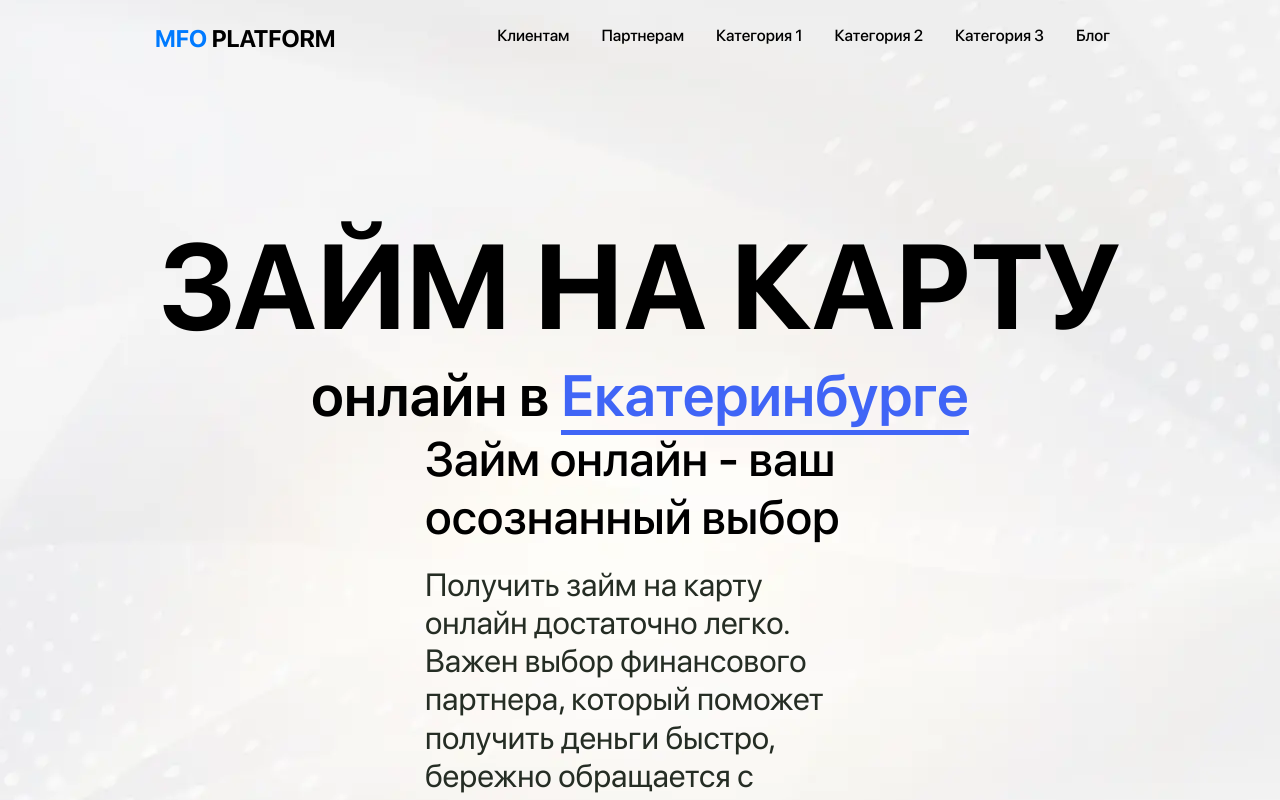
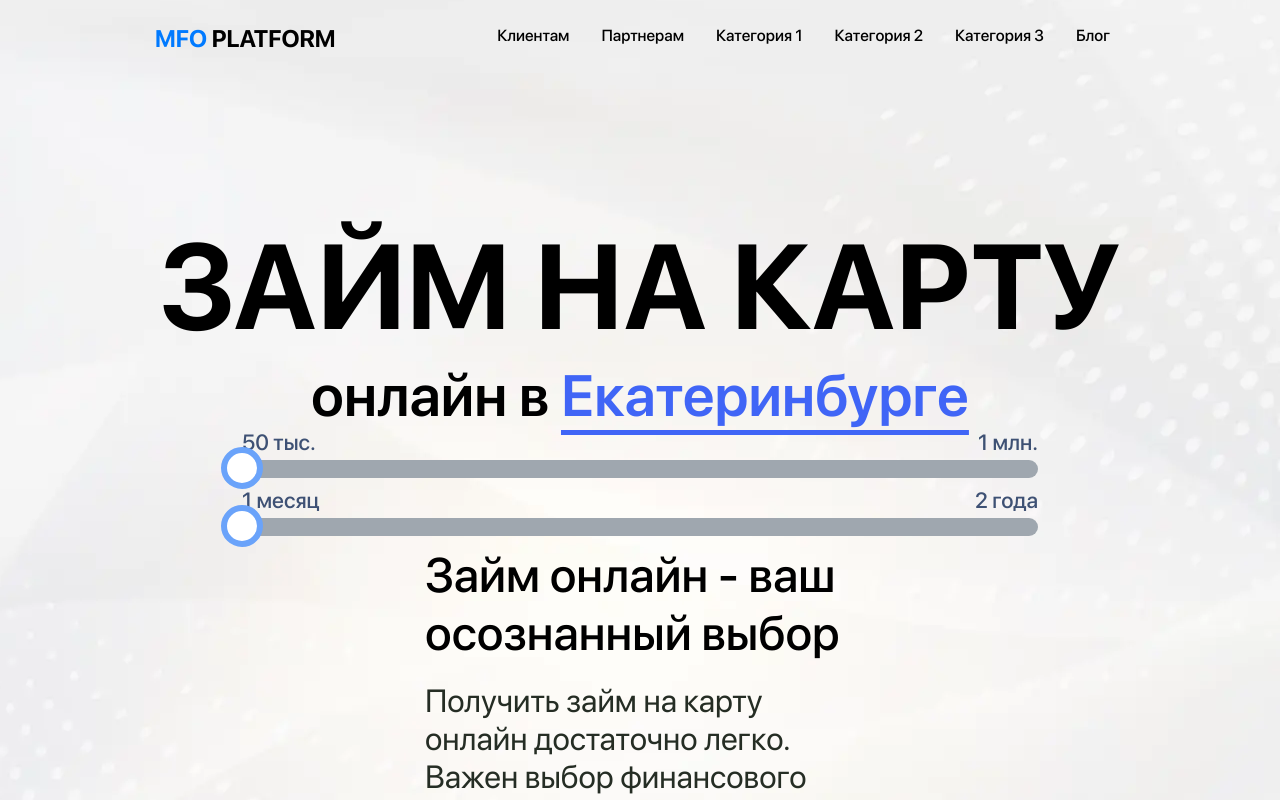
Before and after one commit to wizzzx/lidgen, a Next.js app: page / in a window 1280 px wide. Shown: the top 800 px of the page. Built offline with nearby package versions, Linux system fonts and the light colour scheme.

Commit message:
range slider done

```diff
--- a/package.json
+++ b/package.json
@@ -52,9 +52,6 @@
     "@types/node": "^20",
     "@types/react": "^18",
     "@types/react-dom": "^18",
-    "eslint": "^8",
-    "eslint-config-next": "14.2.15",
-    "eslint-plugin-storybook": "^0.9.0",
     "husky": "^9.1.6",
     "storybook": "^8.3.5",
     "typescript": "^5"
--- /dev/null
+++ b/src/components/shared/SliderBlock/index.module.scss
@@ -0,0 +1,16 @@
+.container {
+
+}
+
+.range_container {
+
+}
+
+.range_legend {
+  display: flex;
+  justify-content: space-between;
+  font-family: var(--font-nunito);
+  color: #3E5174;
+  font-size: 22px;
+  font-weight: 500;
+}
--- /dev/null
+++ b/src/components/shared/SliderBlock/index.tsx
@@ -0,0 +1,52 @@
+"use client";
+
+import React from "react";
+import styles from "./index.module.scss";
+import cn from "classnames";
+import { RangeWithTitleVariant } from "@/components/ui/RangeWithTitleVariant";
+
+interface Props {
+  className?: string;
+  amount: number;
+  term: number;
+}
+
+export const SliderBlock: React.FC<Props> = ({ className, amount, term }) => {
+  return (
+    <>
+      <div className={cn(styles.container, className)}>
+        <div className={styles.range_container}>
+          <div className={styles.range_legend}>
+            <p>50 тыс.</p>
+            <p>1 млн.</p>
+          </div>
+          <RangeWithTitleVariant
+            amount={amount}
+            variant={"amount"}
+            name={"loan_data.amount"}
+            step={10000}
+            max={1000000}
+            min={50000}
+            title={""}
+          />
+        </div>
+        <div className={styles.range_container}>
+          <div className={styles.range_legend}>
+            <p>1 месяц</p>
+            <p>2 года</p>
+          </div>
+          <RangeWithTitleVariant
+            name={"loan_data.term"}
+            max={24}
+            min={1}
+            variant={"term"}
+            title={""}
+            step={1}
+            rangeData={[1, 24]}
+            term={term}
+          />
+        </div>
+      </div>
+    </>
+  );
+};
--- a/src/components/shared/TitleBlock/index.tsx
+++ b/src/components/shared/TitleBlock/index.tsx
@@ -7,6 +7,8 @@ import { Header } from "@/components/ui/Header";
 import { BlockTitle } from "@/components/ui/BlockTitle";
 import { SmartForm } from "@/components/hocs/SmartForm";
 import { RangeSlider } from "@/components/ui/RangeSlider";
+import { useForm, useWatch } from "react-hook-form";
+import { SliderBlock } from "@/components/shared/SliderBlock";
 
 const textData = [
   {
@@ -16,6 +18,20 @@ const textData = [
 ];
 
 export const TitleBlock: React.FC = () => {
+  const form = useForm({
+    reValidateMode: "onSubmit",
+  });
+
+  const amount: number = useWatch({
+    control: form.control,
+    name: "loan_data.amount",
+  });
+
+  const term: number = useWatch({
+    control: form.control,
+    name: "loan_data.term",
+  });
+
   return (
     <Container className={styles.container}>
       <Header />
@@ -30,9 +46,9 @@ export const TitleBlock: React.FC = () => {
             </>
           }
         />
-        {/*<SmartForm submit={} form={}>*/}
-        {/*    /!*<RangeSlider />*!/*/}
-        {/*</SmartForm>*/}
+        <SmartForm submit={() => console.log} form={form}>
+          <SliderBlock amount={amount} term={term} />
+        </SmartForm>
         <div>
           {textData.map((item, index) => (
             <div key={index} className={styles.text_block}>
--- /dev/null
+++ b/src/components/ui/RangeSlider/index.module.scss
@@ -0,0 +1,66 @@
+.container {
+  display: flex;
+  justify-content: center;
+  flex-wrap: wrap;
+}
+
+.track_container {
+  height: 36px;
+  display: flex;
+  width: 796px;
+}
+
+.track_container_disabled {
+  pointer-events: none;
+}
+
+.track_line_invisible {
+  height: 0;
+  width: 100%;
+  position: relative;
+  align-self: center;
+}
+
+.track_line_filled {
+  height: 18px;
+  background: linear-gradient(90deg, #0066FF 0%, #70A9FF 100%);
+  border-radius: 53px;
+  position: absolute;
+  left: 0;
+  top: -11px;
+  z-index: -1;
+}
+
+.track_line_unfilled {
+  height: 18px;
+  border-radius: 53px;
+  background-color: #9FA7AF;
+  float: right;
+  position: absolute;
+  right: 0;
+  top: -11px;
+  z-index: -1;
+}
+
+.thumb {
+  height: 42px;
+  width: 42px;
+  border-radius: 50%;
+  background-color: #FFFFFF;
+  display: flex;
+  justify-content: center;
+  align-items: center;
+  border: 6px solid #6AA3FA;
+  outline: none;
+  top: -3px;
+  position: relative;
+  z-index: 1;
+}
+
+.circle {
+  position: absolute;
+  display: flex;
+  justify-content: center;
+  align-items: center;
+  border-radius: 50%;
+}
--- a/src/components/ui/RangeSlider/index.tsx
+++ b/src/components/ui/RangeSlider/index.tsx
@@ -1,64 +1,116 @@
-"use client";
+import React, { FC, useEffect } from "react";
+import { useFormContext, useWatch } from "react-hook-form";
+import { Range } from "react-range";
+import cn from "classnames";
+import styles from "./index.module.scss";
+import { RangeType } from "./types";
 
-import * as React from "react";
-import { Range } from "react-range";
-
-interface Props {
-  className?: string;
-  min: number;
-  max: number;
-  step: number;
-  amount?: number;
-  name: string;
-  defaultValue?: string;
-  onChange?: () => void;
-}
-
-export const RangeSlider: React.FC<Props> = ({
-  className,
+export const RangeSlider: FC<RangeType> = ({
+  amountForTextInformation,
+  textInformation,
+  amount,
+  conditionForLockRangeAmount,
+  conditionForLockRangeLoanTerms,
+  marks,
+  step = 1,
   min,
   max,
-  step,
-  amount,
+  rangeData,
+  className,
   name,
-  defaultValue,
+  setValues,
+  values,
   onChange,
+  disabled,
+  ...jsxAttrs
 }) => {
-  const [values, setValues] = React.useState([50]);
+  const { setValue, control } = useFormContext();
+
+  const filledLine = ((values[0] - min) * 100) / (max - min);
+  const unfilledLine = 100 - ((values[0] - min) * 100) / (max - min);
+
+  const formValue = useWatch({
+    control,
+    name,
+  });
+
+  useEffect(() => {
+    if (formValue && formValue !== values[0]) {
+      formValue >= min && formValue <= max && setValues([formValue]);
+    }
+  }, [formValue]);
 
   return (
-    <div>
+    <div
+      className={cn(styles.container, {
+        [`${className}`]: className,
+        [styles.track_container_disabled]: disabled,
+      })}
+      {...jsxAttrs}
+    >
       <Range
         values={values}
-        onChange={(values) => setValues(values)}
-        renderThumb={({ props }) => (
+        step={step as number}
+        min={min}
+        max={max}
+        onChange={(values) => {
+          setValues(values);
+          setValue(name, values[0]);
+          onChange && onChange();
+        }}
+        renderTrack={({ props, children }) => (
           <div
-            {...props}
+            onMouseDown={props.onMouseDown}
+            onTouchStart={props.onTouchStart}
             style={{
               ...props.style,
-              height: "24px",
-              width: "24px",
-              backgroundColor: "#999",
             }}
-          ></div>
-        )}
-        renderTrack={({ props, children }) => (
-          <div
-            {...props}
-            style={{
-              ...props.style,
-              height: "6px",
-              width: "400px",
-              backgroundColor: "#ccc",
-            }}
+            className={styles.track_container}
           >
-            {children}
+            <div ref={props.ref} className={styles.track_line_invisible}>
+              {children}
+              <div
+                style={{
+                  width: `${filledLine}%`,
+                }}
+                className={cn(styles.track_line_filled, {
+                  [styles.track_line_disabled]: disabled,
+                })}
+              />
+              <div
+                style={{
+                  width: `${unfilledLine}%`,
+                }}
+                className={styles.track_line_unfilled}
+              />
+            </div>
           </div>
         )}
-        step={step}
-        min={min}
-        max={max}
+        renderThumb={({ props, isDragged }) => {
+          const { key, ...restProps } = props;
+
+          return (
+            <div
+              key={key}
+              {...restProps}
+              style={{
+                ...restProps.style,
+                transform: "translate(-12px, -12px)",
+              }}
+              className={styles.thumb}
+            >
+              <div
+                className={cn(styles.circle, {
+                  [styles.circle_Dragged]: isDragged,
+                })}
+              >
+                <div className={styles.circle_addition}></div>
+              </div>
+            </div>
+          );
+        }}
       />
+      {!marks && <div className={styles.circle_end} />}
     </div>
   );
 };
--- /dev/null
+++ b/src/components/ui/RangeSlider/types.ts
@@ -0,0 +1,19 @@
+import { AllHTMLAttributes } from "react";
+
+export type RangeType = {
+  amountForTextInformation?: number;
+  textInformation?: boolean;
+  amount?: number;
+  conditionForLockRangeAmount?: boolean;
+  conditionForLockRangeLoanTerms?: boolean;
+  marks?: boolean;
+  step?: number;
+  max: number;
+  min: number;
+  rangeData?: any[];
+  name: string;
+  values: any[];
+  defaultValue?: string;
+  setValues: React.Dispatch<React.SetStateAction<any[]>>;
+  onChange?: () => void;
+} & AllHTMLAttributes<HTMLDivElement>;
--- /dev/null
+++ b/src/components/ui/RangeWithTitleVariant/index.tsx
@@ -0,0 +1,86 @@
+import React, { FC } from "react";
+import cn from "classnames";
+import styles from "./index.module.scss";
+import { RangeSlider } from "@/components/ui/RangeSlider";
+import { RangeType } from "@/components/ui/RangeSlider/types";
+import { stringHelpers } from "@/helpers/string";
+
+type propsType = {
+  textInformation?: boolean;
+  amount?: number;
+  term?: number;
+  amountForTextInformation?: number;
+  amountError?: boolean;
+  conditionForLockRangeAmount?: boolean;
+  conditionForLockRangeLoanTerms?: boolean;
+  period?: boolean;
+  variant?: "amount" | "term";
+  title?: string;
+  name: string;
+  containerClass?: string;
+  hasInput?: boolean;
+  disabled?: boolean;
+  onChange?: () => void;
+  getSchedule?: () => any;
+  loading?: boolean;
+} & Omit<RangeType, "values" | "setValues">;
+
+export const RangeWithTitleVariant: FC<propsType> = ({
+  amountForTextInformation,
+  textInformation,
+  amount,
+  term,
+  amountError,
+  conditionForLockRangeAmount,
+  conditionForLockRangeLoanTerms,
+  variant = "round",
+  title,
+  name,
+  label,
+  containerClass,
+  hasInput = true,
+  ...rangeProps
+}) => {
+  const [values, setValues] = React.useState([rangeProps.min]);
+
+  return (
+    <div
+      className={cn(styles.container, {
+        [`${containerClass}`]: containerClass,
+      })}
+    >
+      <div className={styles.title_wrapper}>
+        <p className={styles.title}>{title}</p>
+
+        {/*{variant === "amount" && (*/}
+        {/*  <div className={styles.title_amount}>*/}
+        {/*    {amount*/}
+        {/*      ? stringHelpers.transformMoneyValue(amount)*/}
+        {/*      : stringHelpers.transformMoneyValue(50_000)}*/}
+        {/*  </div>*/}
+        {/*)}*/}
+
+        {/*{variant === "term" && (*/}
+        {/*  <div className={styles.title_term}>*/}
+        {/*    {term*/}
+        {/*      ? stringHelpers.monthDeclination(term)*/}
+        {/*      : stringHelpers.monthDeclination(1)}*/}
+        {/*  </div>*/}
+        {/*)}*/}
+      </div>
+
+      <RangeSlider
+        amountForTextInformation={amountForTextInformation}
+        textInformation={textInformation}
+        amount={amount}
+        conditionForLockRangeAmount={conditionForLockRangeAmount}
+        conditionForLockRangeLoanTerms={conditionForLockRangeLoanTerms}
+        {...rangeProps}
+        className={styles.range}
+        name={name}
+        values={values}
+        setValues={setValues}
+      />
+    </div>
+  );
+};
```
Also changed, not shown: .eslintrc.json (deleted), src/components/ui/RangeWithTitleVariant/index.module.scss (added), 1 other file (tests, documents, lock files or other folders).
